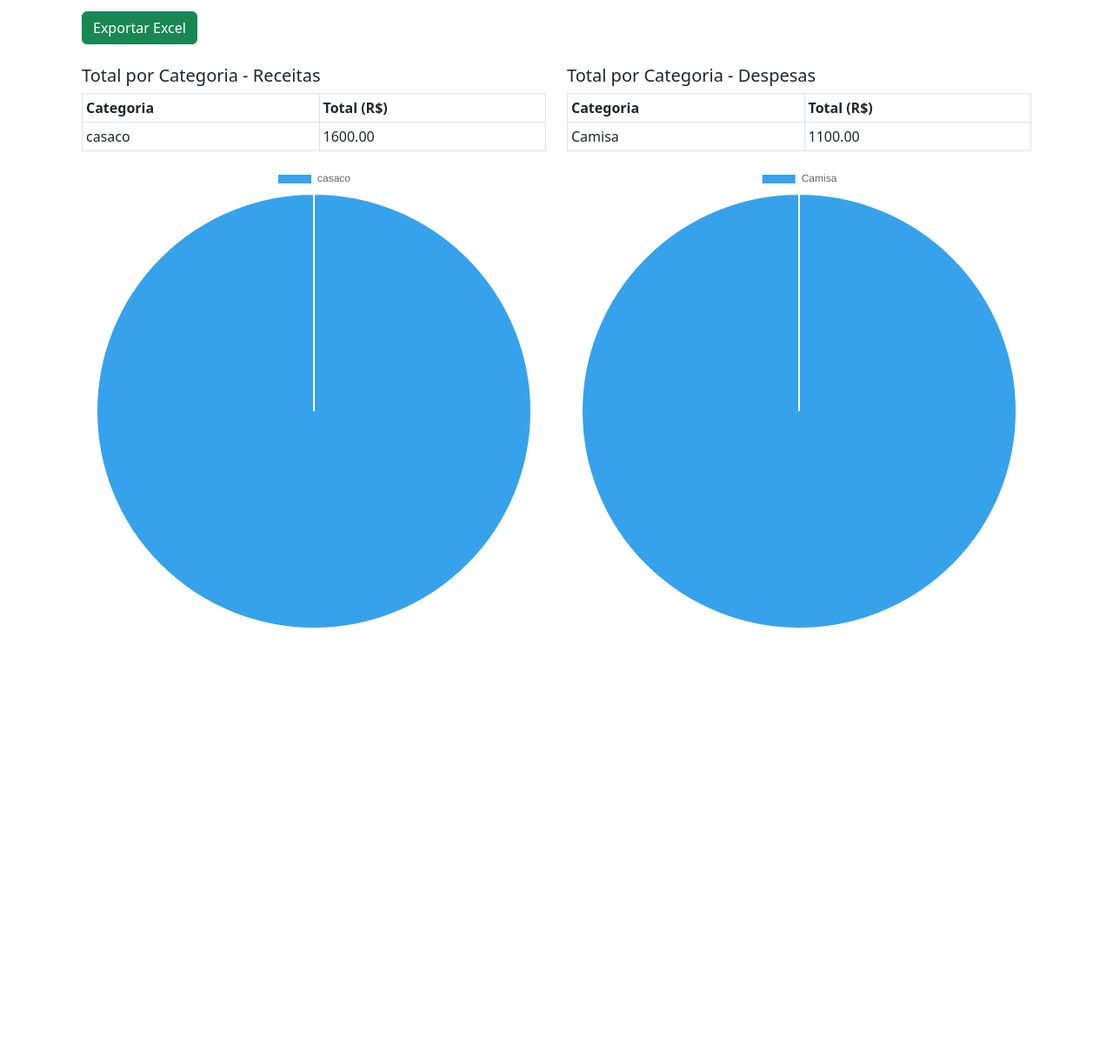
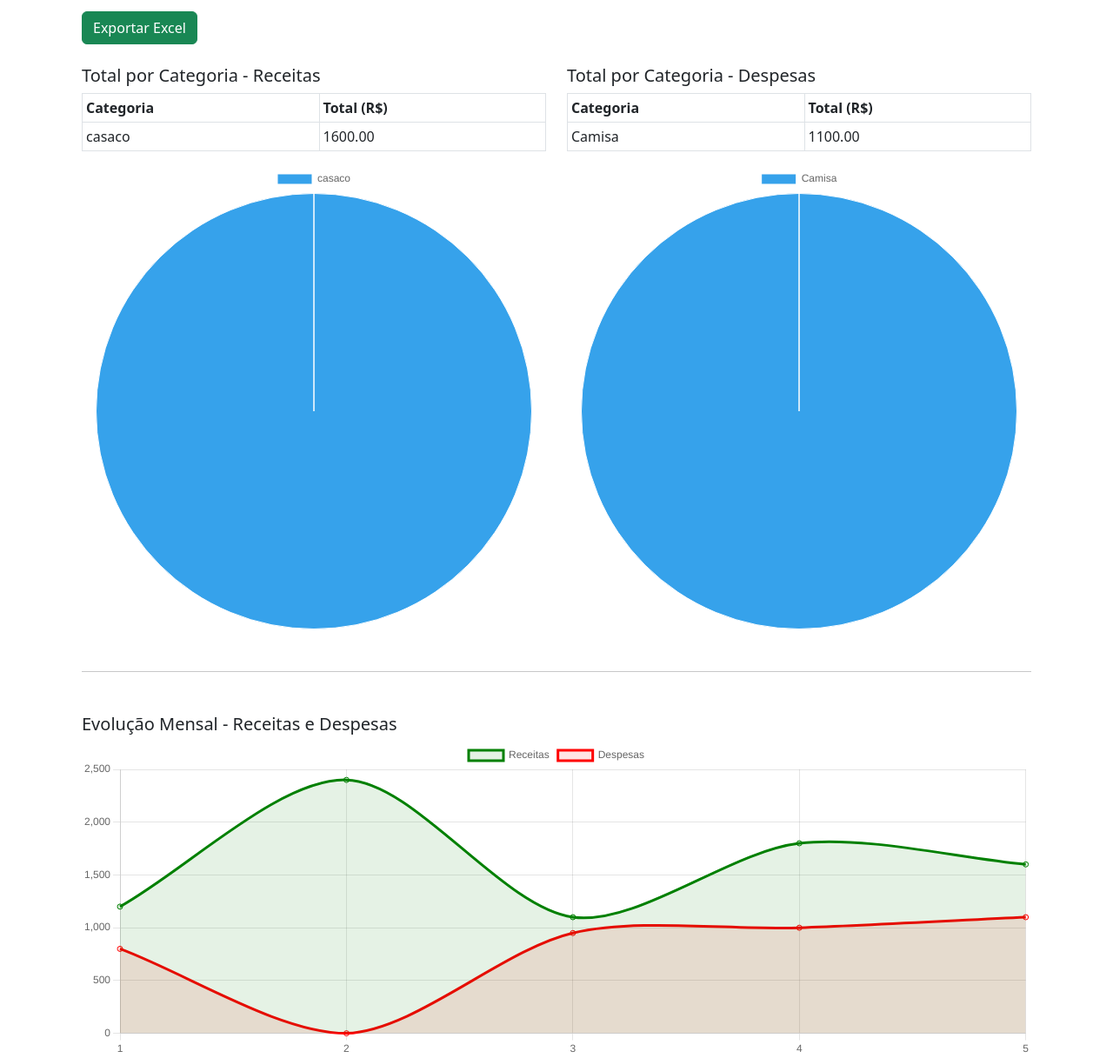
Before and after one commit to AlexMoura2002/MovaCash-Phyton, a Flask app: page /relatorios in a window 1280 px wide. Shown: the part 207-1424 px from the top of the page at 87% size. Before the commit the page ends 929 px from the top, so only its background shows below. Run offline with Flask 3, Linux system fonts and the light colour scheme; a user stored in the database is signed in; data comes from the database, SQL or seed files in the repository; both versions use the stored data as it was after the commit.

Commit message:
Implementacao dos graficos de evolucao mensal

```diff
--- a/app/routes.py
+++ b/app/routes.py
@@ -140,11 +140,21 @@ def relatorios():
         .filter(db.extract('year', Movimentacao.data) == ano)\
         .group_by(Movimentacao.categoria).all()
 
+    evolucao = db.session.query(
+        db.extract('month', Movimentacao.data).label('mes'),
+        db.func.sum(db.case((Movimentacao.tipo == 'receita', Movimentacao.valor), else_=0)).label('total_receitas'),
+        db.func.sum(db.case((Movimentacao.tipo == 'despesa', Movimentacao.valor), else_=0)).label('total_despesas')
+    ).filter_by(usuario_id=usuario_id)\
+     .filter(db.extract('year', Movimentacao.data) == ano)\
+     .group_by(db.extract('month', Movimentacao.data))\
+     .order_by(db.extract('month', Movimentacao.data)).all()
+
     receitas_json = pd.DataFrame(receitas, columns=["Categoria", "Total"]).to_json(orient='values') if receitas else []
     despesas_json = pd.DataFrame(despesas, columns=["Categoria", "Total"]).to_json(orient='values') if despesas else []
+    evolucao_json = pd.DataFrame(evolucao, columns=["mes", "total_receitas", "total_despesas"]).to_json(orient='records') if evolucao else []
 
     return render_template('relatorios.html', receitas=receitas, despesas=despesas, mes=mes, ano=ano,
-                           receitas_json=receitas_json, despesas_json=despesas_json)
+                           receitas_json=receitas_json, despesas_json=despesas_json, evolucao_json=evolucao_json)
 
 @bp.route('/exportar-excel')
 @login_obrigatorio
--- a/app/templates/relatorios.html
+++ b/app/templates/relatorios.html
@@ -67,6 +67,15 @@
             <canvas id="graficoDespesas" height="200"></canvas>
         </div>
     </div>
+
+    <hr class="my-5">
+
+    <div class="row">
+        <div class="col">
+            <h5>Evolução Mensal - Receitas e Despesas</h5>
+            <canvas id="graficoEvolucao" height="100"></canvas>
+        </div>
+    </div>
 </div>
 
 <!-- Chart.js -->
@@ -74,6 +83,7 @@
 <script>
     const receitas = {{ receitas_json | safe }};
     const despesas = {{ despesas_json | safe }};
+    const evolucao = {{ evolucao_json | safe }};
 
     const receitasLabels = receitas.map(item => item[0]);
     const receitasData = receitas.map(item => item[1]);
@@ -81,12 +91,18 @@
     const despesasLabels = despesas.map(item => item[0]);
     const despesasData = despesas.map(item => item[1]);
 
+    const evolucaoLabels = evolucao.map(item => item.mes);
+    const evolucaoReceitas = evolucao.map(item => item.total_receitas);
+    const evolucaoDespesas = evolucao.map(item => item.total_despesas);
+
     new Chart(document.getElementById('graficoReceitas'), {
         type: 'pie',
         data: {
             labels: receitasLabels,
             datasets: [{
+                label: 'Receitas',
                 data: receitasData,
+                borderWidth: 1
             }]
         }
     });
@@ -96,8 +112,43 @@
         data: {
             labels: despesasLabels,
             datasets: [{
+                label: 'Despesas',
                 data: despesasData,
+                borderWidth: 1
             }]
+        }
+    });
+
+    new Chart(document.getElementById('graficoEvolucao'), {
+        type: 'line',
+        data: {
+            labels: evolucaoLabels,
+            datasets: [
+                {
+                    label: 'Receitas',
+                    data: evolucaoReceitas,
+                    borderColor: 'green',
+                    backgroundColor: 'rgba(0, 128, 0, 0.1)',
+                    fill: true,
+                    tension: 0.3
+                },
+                {
+                    label: 'Despesas',
+                    data: evolucaoDespesas,
+                    borderColor: 'red',
+                    backgroundColor: 'rgba(255, 0, 0, 0.1)',
+                    fill: true,
+                    tension: 0.3
+                }
+            ]
+        },
+        options: {
+            responsive: true,
+            scales: {
+                y: {
+                    beginAtZero: true
+                }
+            }
         }
     });
 </script>
```
Also changed, not shown: instance/movacash.db.
